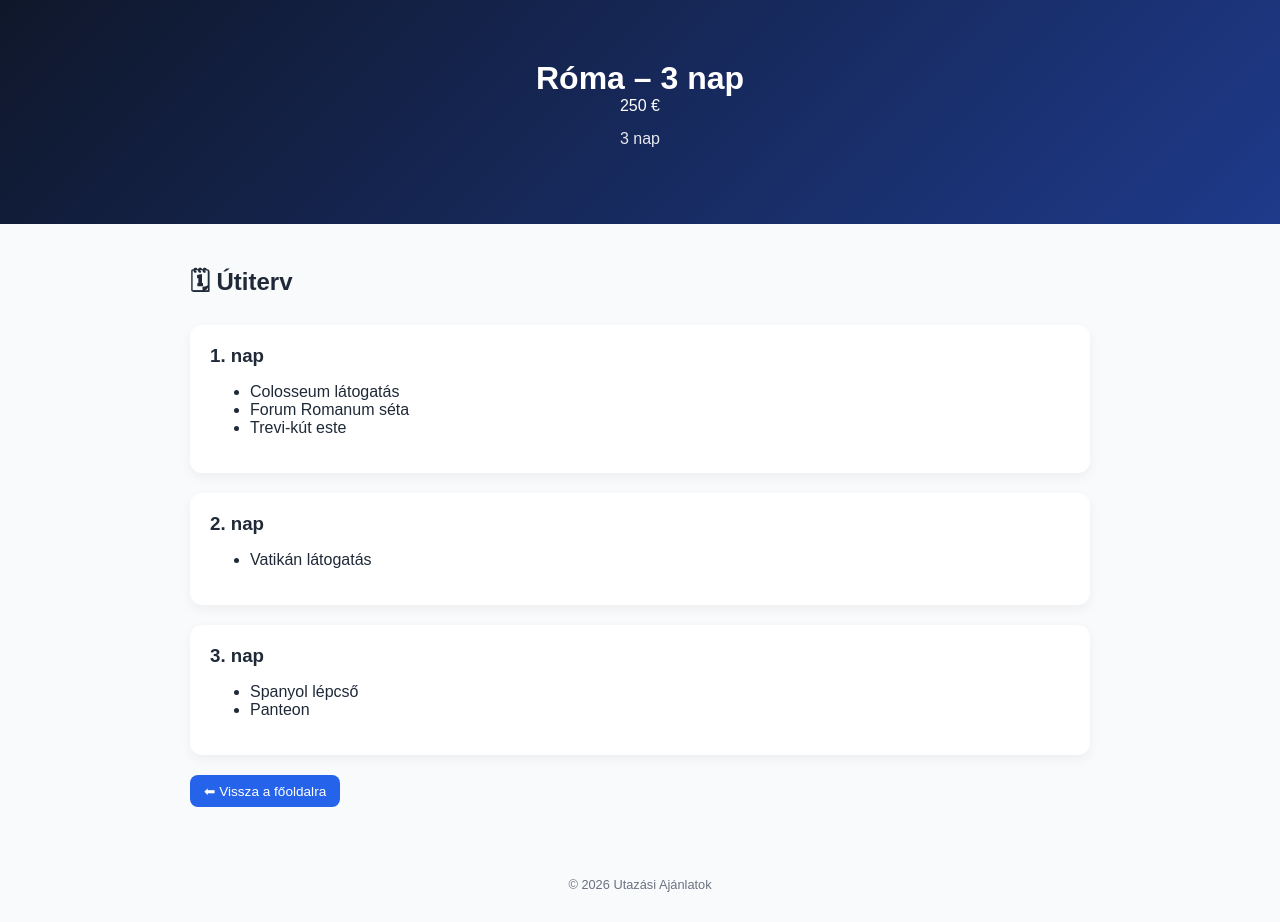
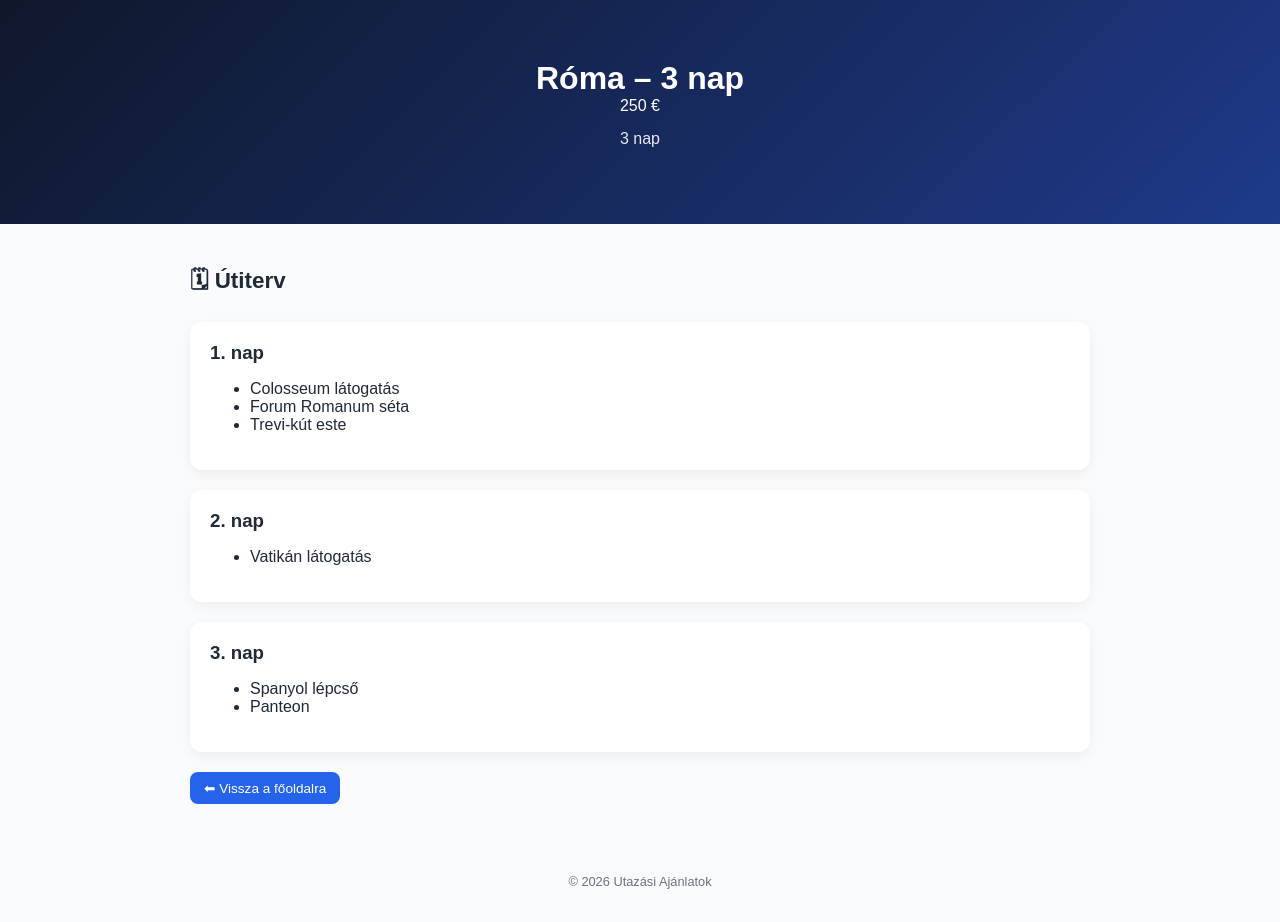
Before and after one commit to Norbi6/travel_site, a Jekyll site: the page built from _offers/rome2.md, in a window 1280 px wide. Built offline with Jekyll 4.4.1, drawn with Linux system fonts in a browser that asks for light colours.

Commit message:
Update offer.html

```diff
--- a/_layouts/offer.html
+++ b/_layouts/offer.html
@@ -18,7 +18,7 @@
 
 <div class="container">
 
-  <h2>🗓 Útiterv</h2>
+  <h2 class="section-title">🗓 Útiterv</h2>
 
   {% for day in page.days %}
     <div class="card">
```
